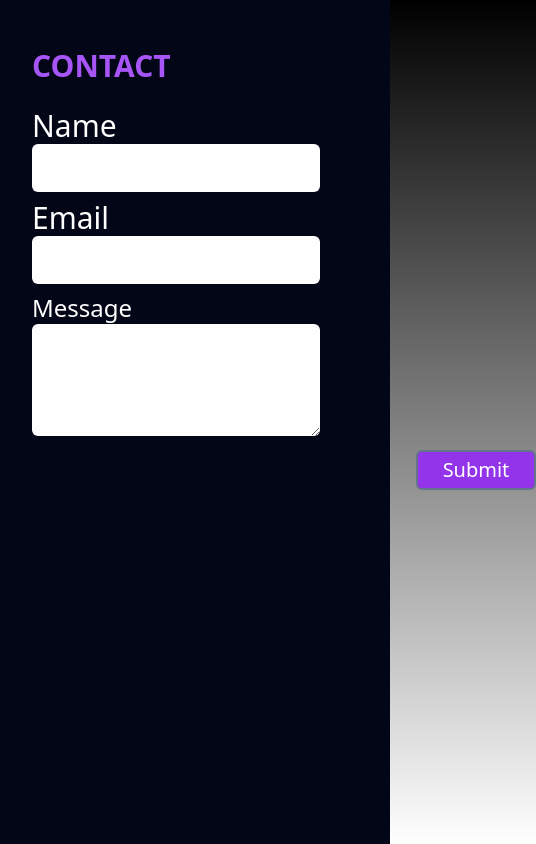
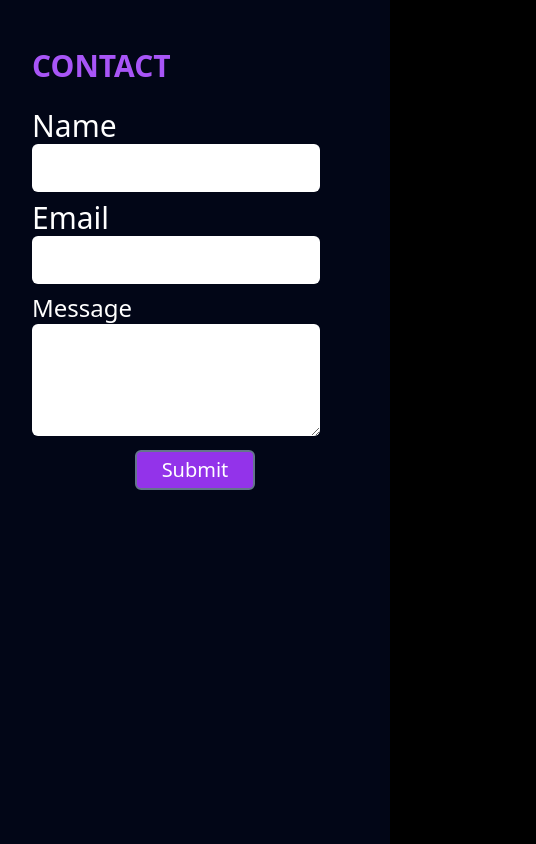
Before and after one commit to Muzammil-07/Portfolio, a Next.js app: page /components/Contact in a window 390 px wide. Shown: the whole page, 536 px wide, since content can reach past the window. Built offline with nearby package versions, Linux system fonts and the light colour scheme.

Commit message:
new commit

```diff
--- a/src/pages/components/Contact.js
+++ b/src/pages/components/Contact.js
@@ -54,11 +54,12 @@ const Contact = () => {
 
                 </div>
 
-                <button type='submit'  className=' w-[120px] h-[40px] rounded-md text-xl self-start hover:text-slate-950 hover:border-white border-2 border-slate-500 bg-purple-600 ml-96'
-               >Submit</button>
+
 
 
            </form>
+           <button type='submit'  className=' w-[120px] h-[40px] rounded-md text-xl mx-auto md:ml-96 hover:text-slate-950 hover:border-white border-2 border-slate-500 bg-purple-600 '
+               >Submit</button>
         </div>
     )
 }
--- a/src/pages/index.js
+++ b/src/pages/index.js
@@ -35,7 +35,7 @@ export default function Home() {
   var arr = [{ skill: "WEB DEVELOPER" }, { skill: "REACT DEVELOPER" }, { skill: "REACT NATIVE DEVELOPER" }]
   return (
 
-    <div className=' w-[100vw] h-[100vh] bg-purple-500  grid md:grid-rows-[80px_550px_650px_550px_600px_550px] grid-rows-[260px_450px_650px_550px_600px_550px] overflow-x-hidden mx-auto grid-cols-4 text-center gap-0.5 text-white'>
+    <div className=' w-[100vw] h-[100vh] bg-purple-500  grid md:grid-rows-[80px_550px_650px_550px_600px_600px] grid-rows-[260px_450px_650px_550px_600px_600px] overflow-x-hidden mx-auto grid-cols-4 text-center gap-0.5 text-white'>
       <div className='bg-slate-950 col-span-4  hover:bg-slate-400' >
         <Header />
       </div>
```
Also changed, not shown: 1 other file (tests, documents, lock files or other folders).
